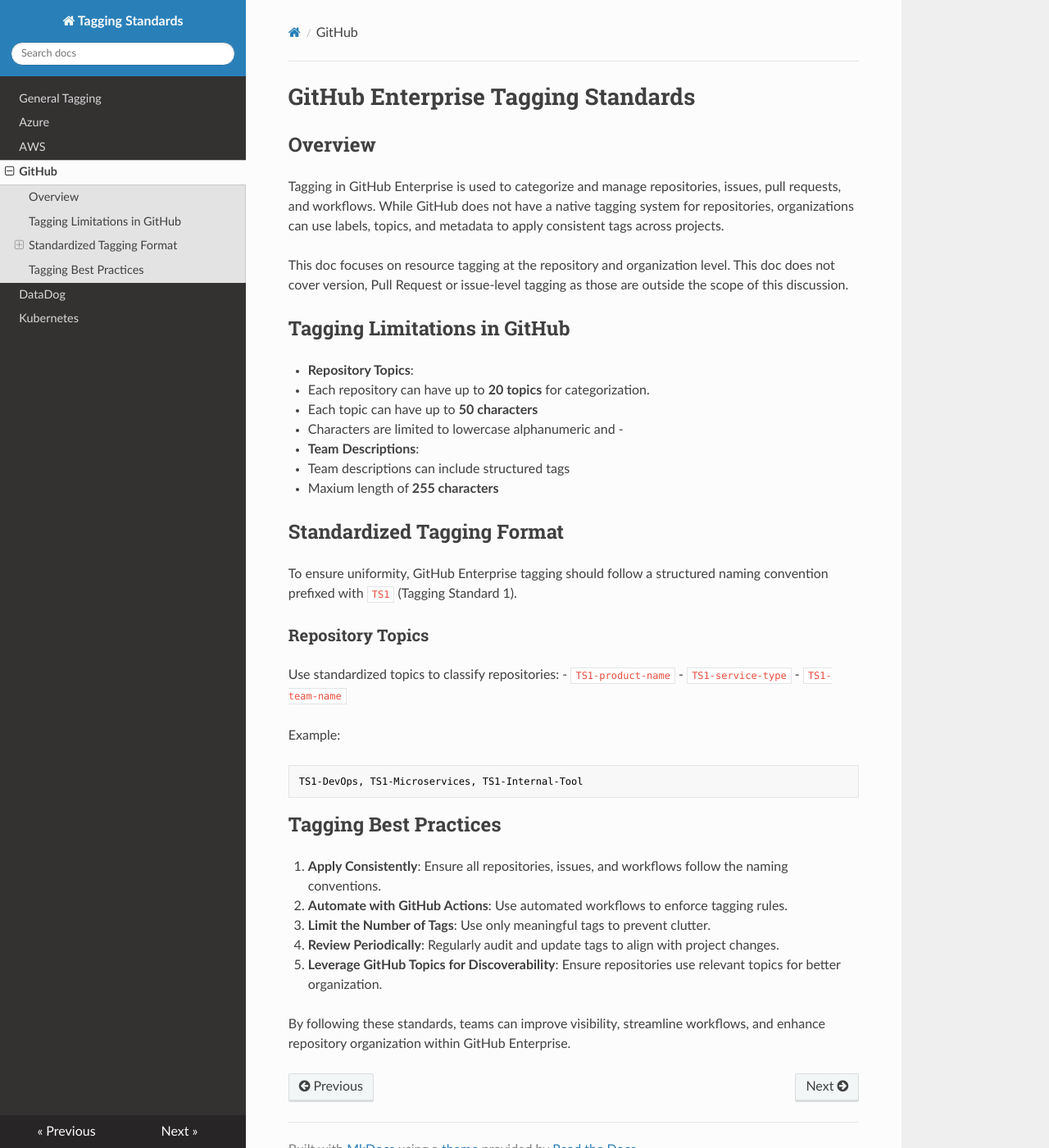
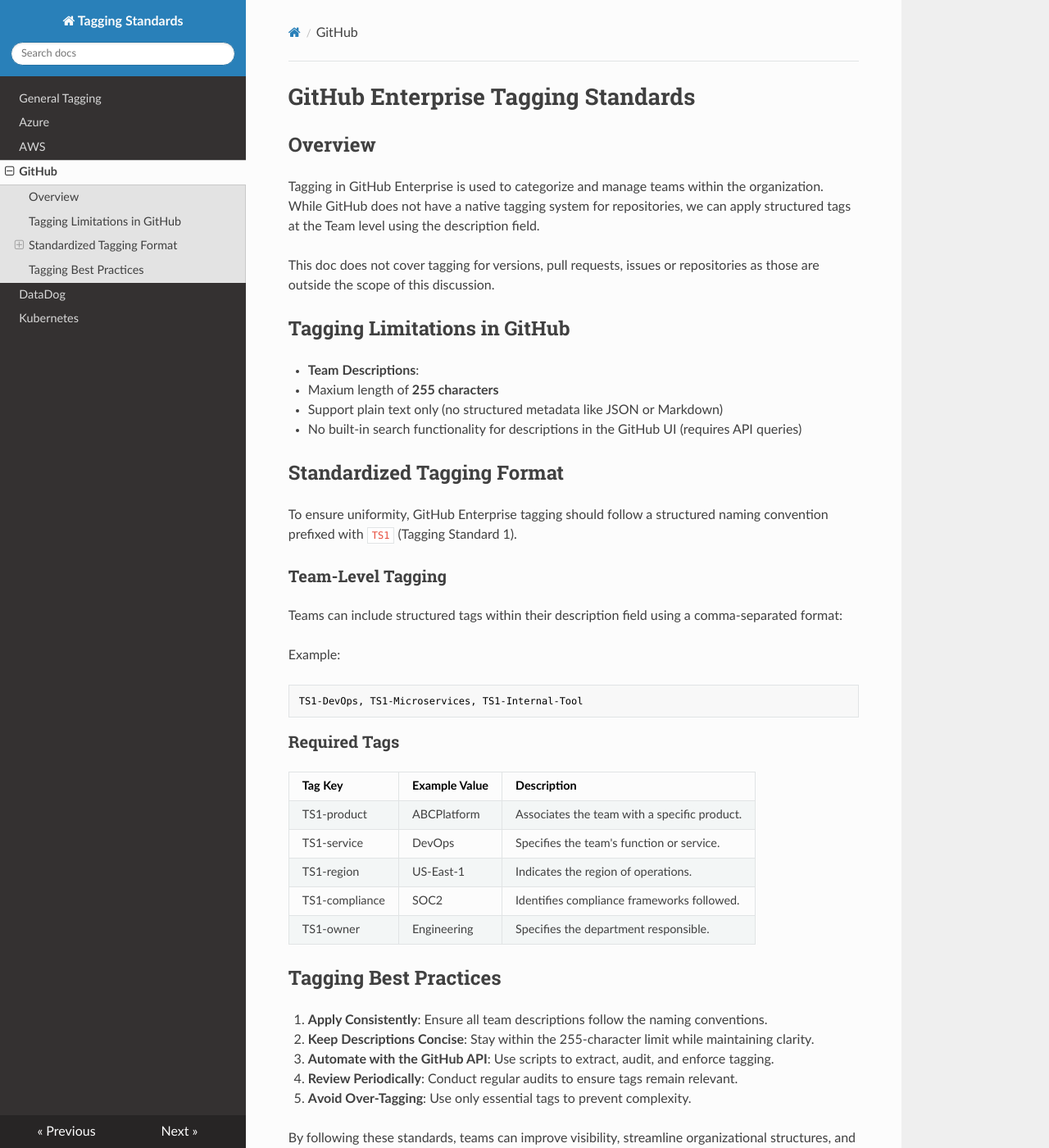
Before and after one commit to linda-silva/tagging-draft, an MkDocs documentation site: the page built from docs/github.md, in a window 1280 px wide and 1400 px high. Shown: the whole window at 82% size. Built offline with MkDocs 1.6.1, drawn with Linux system fonts in a browser that asks for light colours; nearby versions of some CDN libraries; some of the changed text lies outside the part shown.

Commit message:
Narrow github.md scope to only use Teams tagging

````diff
--- a/docs/github.md
+++ b/docs/github.md
@@ -1,39 +1,42 @@
 # GitHub Enterprise Tagging Standards
 
 ## Overview
-Tagging in GitHub Enterprise is used to categorize and manage repositories, issues, pull requests, and workflows. While GitHub does not have a native tagging system for repositories, organizations can use labels, topics, and metadata to apply consistent tags across projects.
+Tagging in GitHub Enterprise is used to categorize and manage teams within the organization. While GitHub does not have a native tagging system for repositories, we can apply structured tags at the Team level using the description field.
 
-This doc focuses on resource tagging at the repository and organization level.
-This doc does not cover version, Pull Request or issue-level tagging as those are outside the scope of this discussion.
+This doc does not cover tagging for versions, pull requests, issues or repositories as those are outside the scope of this discussion.
 
 ## Tagging Limitations in GitHub
-- **Repository Topics**:
-  - Each repository can have up to **20 topics** for categorization.
-  - Each topic can have up to **50 characters**
-  - Characters are limited to lowercase alphanumeric and -
 - **Team Descriptions**:
-  - Team descriptions can include structured tags
   - Maxium length of **255 characters**
+  - Support plain text only (no structured metadata like JSON or Markdown)
+  - No built-in search functionality for descriptions in the GitHub UI (requires API queries)
 
 ## Standardized Tagging Format
 To ensure uniformity, GitHub Enterprise tagging should follow a structured naming convention prefixed with `TS1` (Tagging Standard 1).
 
-### **Repository Topics**
-Use standardized topics to classify repositories:
-- `TS1-product-name`
-- `TS1-service-type`
-- `TS1-team-name`
+### Team-Level Tagging
+
+Teams can include structured tags within their description field using a comma-separated format:
 
 Example:
 ```text
 TS1-DevOps, TS1-Microservices, TS1-Internal-Tool
 ```
 
+### **Required Tags**
+| Tag Key          | Example Value       | Description                                   |
+|------------------|--------------------|-----------------------------------------------|
+| TS1-product     | ABCPlatform         | Associates the team with a specific product. |
+| TS1-service     | DevOps              | Specifies the team's function or service.    |
+| TS1-region      | US-East-1           | Indicates the region of operations.          |
+| TS1-compliance  | SOC2                | Identifies compliance frameworks followed.   |
+| TS1-owner       | Engineering         | Specifies the department responsible.        |
+
 ## Tagging Best Practices
-1. **Apply Consistently**: Ensure all repositories, issues, and workflows follow the naming conventions.
-2. **Automate with GitHub Actions**: Use automated workflows to enforce tagging rules.
-3. **Limit the Number of Tags**: Use only meaningful tags to prevent clutter.
-4. **Review Periodically**: Regularly audit and update tags to align with project changes.
-5. **Leverage GitHub Topics for Discoverability**: Ensure repositories use relevant topics for better organization.
+1. **Apply Consistently**: Ensure all team descriptions follow the naming conventions.
+2. **Keep Descriptions Concise**: Stay within the 255-character limit while maintaining clarity.
+3. **Automate with the GitHub API**: Use scripts to extract, audit, and enforce tagging.
+4. **Review Periodically**: Conduct regular audits to ensure tags remain relevant.
+5. **Avoid Over-Tagging**: Use only essential tags to prevent complexity.
 
-By following these standards, teams can improve visibility, streamline workflows, and enhance repository organization within GitHub Enterprise.
+By following these standards, teams can improve visibility, streamline organizational structures, and enhance tracking within GitHub Enterprise.
````
